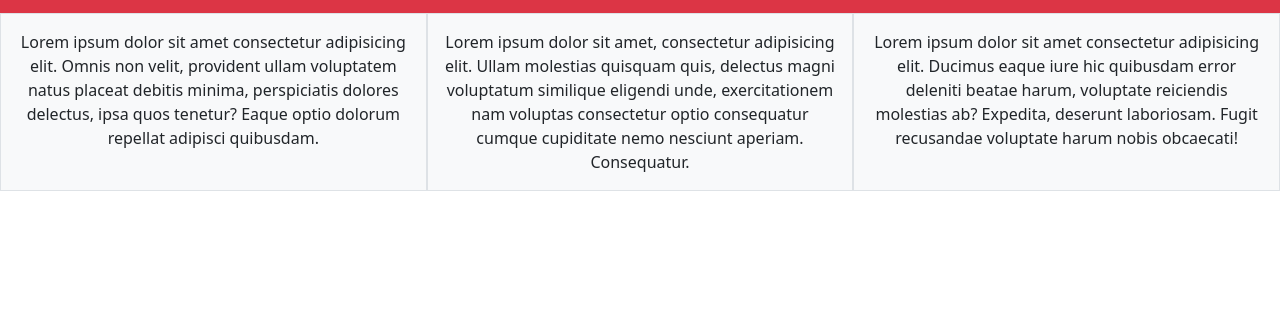
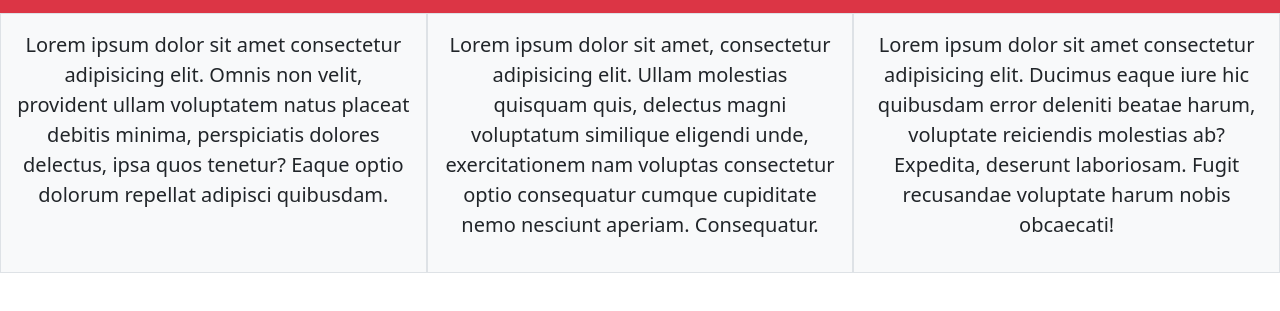
Before and after one commit to fabricioclecio/bootstrap-reponsive, a plain HTML site: page index.html in a window 1280 px wide. Shown: the part 61-372 px from the top of the page. Drawn offline with nearby package versions, Linux system fonts and the light colour scheme.

Commit message:
Modificação do arquivo index.html

```diff
--- a/index.html
+++ b/index.html
@@ -27,15 +27,21 @@
     <section class="container-fluid text-center">
         <div class="row">
         <article class="p-3 bg-light border col-lg-4 col-md-12 col-sm-12 p-2">
+            <p class="lead">
             Lorem ipsum dolor sit amet consectetur adipisicing elit. Omnis non velit, provident ullam voluptatem natus placeat debitis minima, perspiciatis dolores delectus, ipsa quos tenetur? Eaque optio dolorum repellat adipisci quibusdam.
+            </p>
         </article>
 
         <article class="p-3 bg-light border col-lg-4 col-md-12 col-sm-12">
+            <p class="lead">
             Lorem ipsum dolor sit amet, consectetur adipisicing elit. Ullam molestias quisquam quis, delectus magni voluptatum similique eligendi unde, exercitationem nam voluptas consectetur optio consequatur cumque cupiditate nemo nesciunt aperiam. Consequatur.
+            </p>
         </article>
 
         <article class="p-3 bg-light border col-lg-4 col-md-12 col-sm-12">
+            <p class="lead">
             Lorem ipsum dolor sit amet consectetur adipisicing elit. Ducimus eaque iure hic quibusdam error deleniti beatae harum, voluptate reiciendis molestias ab? Expedita, deserunt laboriosam. Fugit recusandae voluptate harum nobis obcaecati!
+            </p>
         </article>
     </div>
     </section>
```
